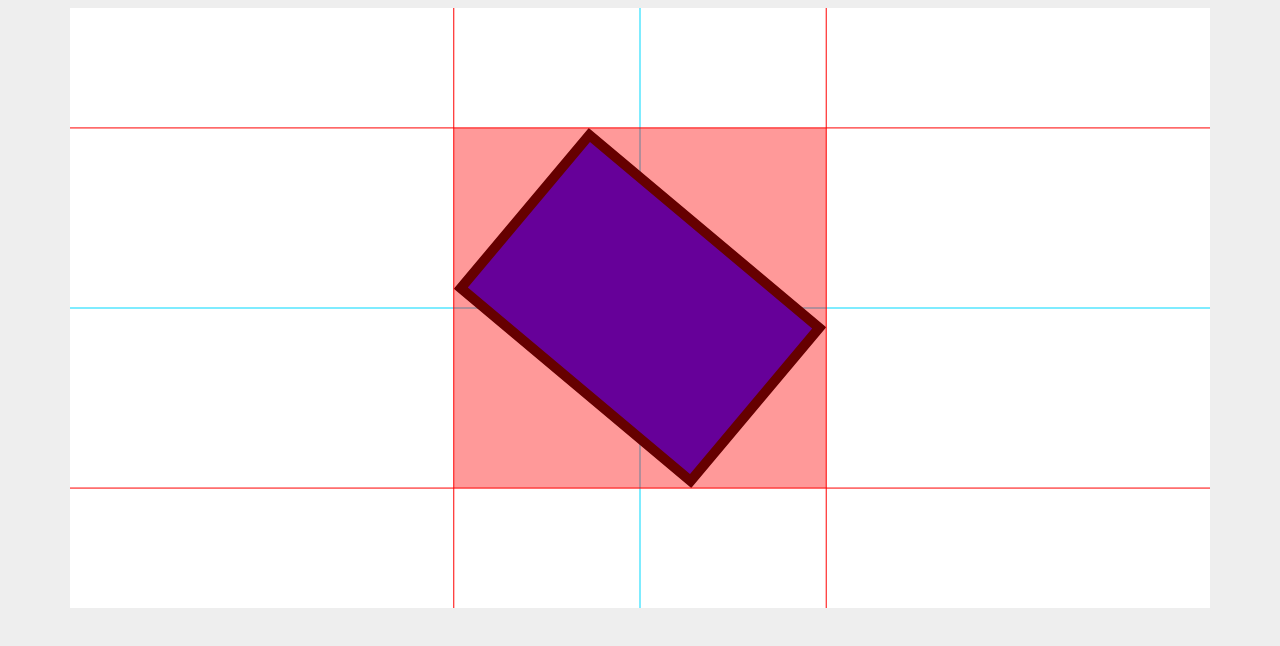
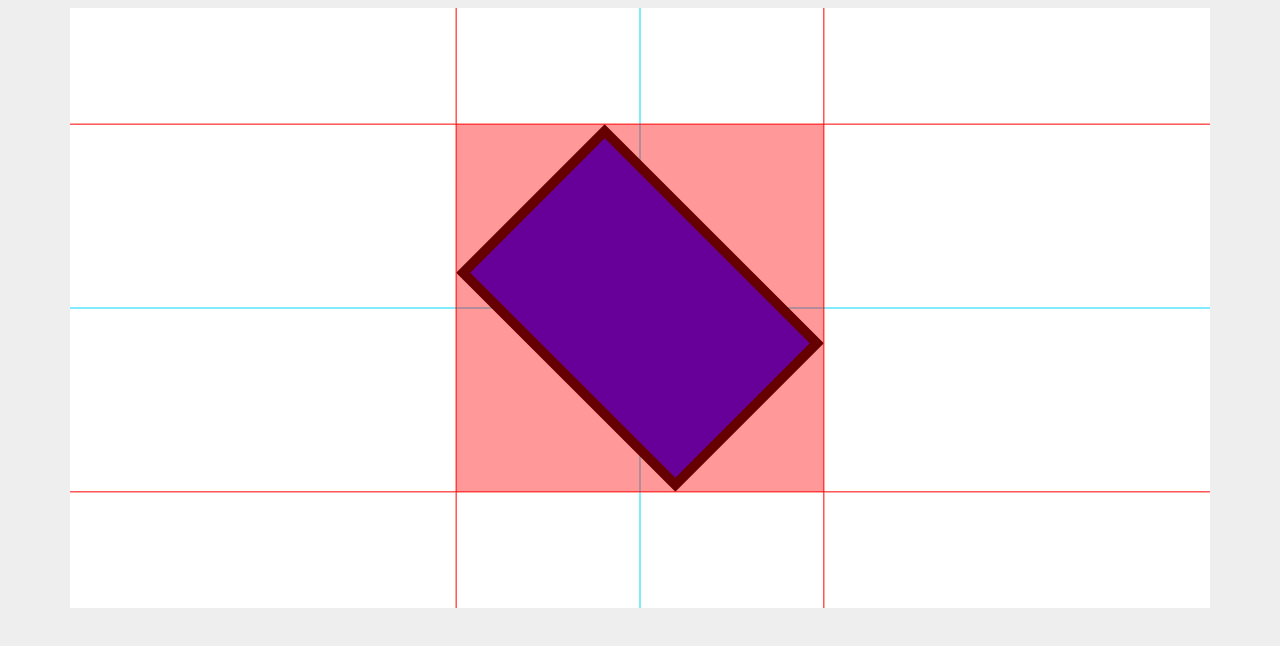
Before and after one commit to facadejs/Facade.js, a website: page index.html in a window 1280 px wide. Drawn offline with Linux system fonts and the light colour scheme.

Commit message:
Minor changes to the sandbox demos.

```diff
--- a/index.html
+++ b/index.html
@@ -42,13 +42,14 @@ function debugMetrics(e,t){var i=e.calculateRotatedBounds(e._setMetrics(),e.getO
             width: 300, height: 200,
             lineWidth: 10, strokeStyle: '#000', fillStyle: '#00f',
             anchor: anchor,
-            rotate: 40
+            rotate: 45
         }),
         polygon = new Facade.Polygon({
             x: stage.width() / 2, y: stage.height() / 2,
             points: [ [0, 0], [200, 0], [100, 200], [0, 150] ],
             lineWidth: 10, strokeStyle: '#000', fillStyle: '#00f', lineJoin: 'round',
-            anchor: anchor
+            anchor: anchor,
+            rotate: 45
         }),
         circle = new Facade.Circle({
             x: stage.width() / 2, y: stage.height() / 2,
@@ -60,14 +61,15 @@ function debugMetrics(e,t){var i=e.calculateRotatedBounds(e._setMetrics(),e.getO
             x: stage.width() / 2, y: stage.height() / 2,
             x2: 250,
             lineWidth: 10, strokeStyle: '#000', fillStyle: '#00f',
-            anchor: anchor
+            anchor: anchor,
+            rotate: 45
         });
 
     (function (obj) {
 
-        console.log(obj.getAllOptions());
-        console.log(obj._setMetrics());
-        console.log(obj._getAnchorPoint(obj.getAllOptions(), obj._setMetrics()));
+        console.log('Options', obj.getAllOptions());
+        console.log('Metrics', obj._setMetrics());
+        console.log('Anchor', obj._getAnchorPoint(obj.getAllOptions(), obj._setMetrics()));
 
         stage.addToStage(obj);
 
```
